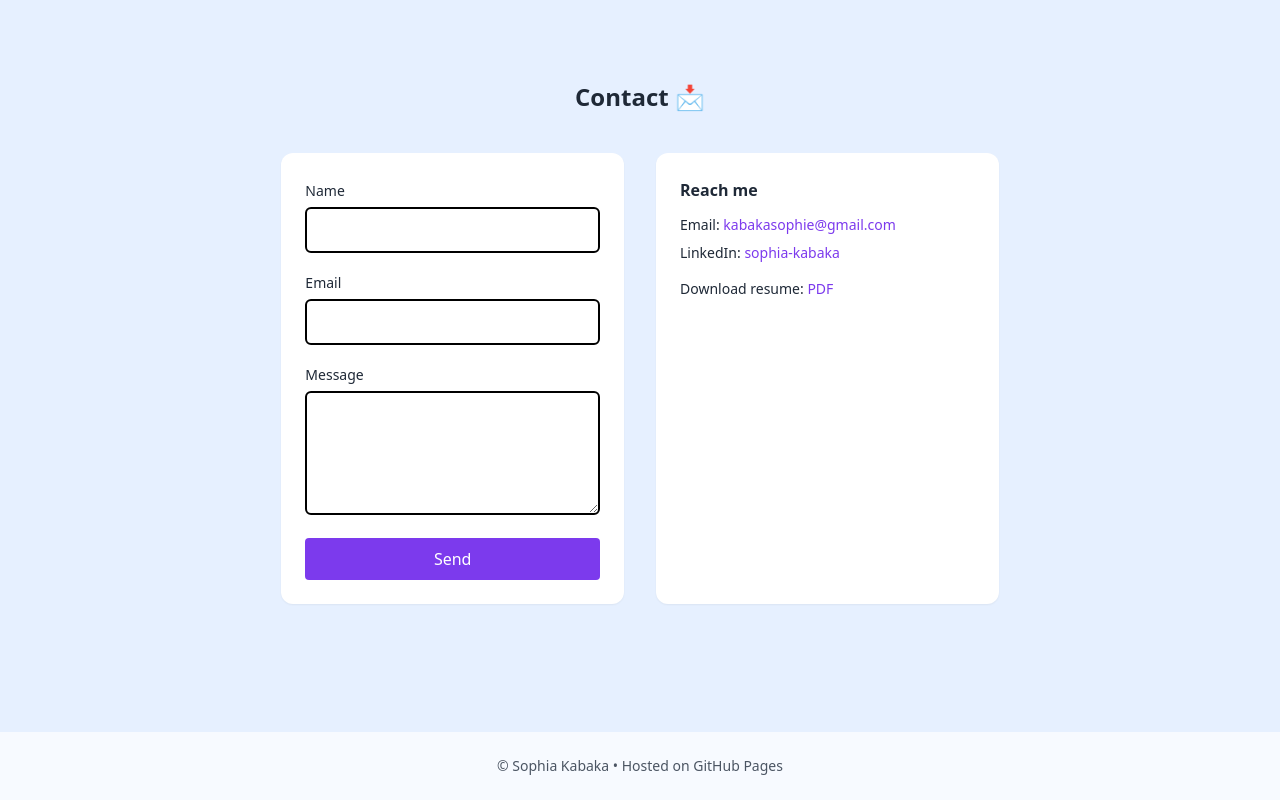
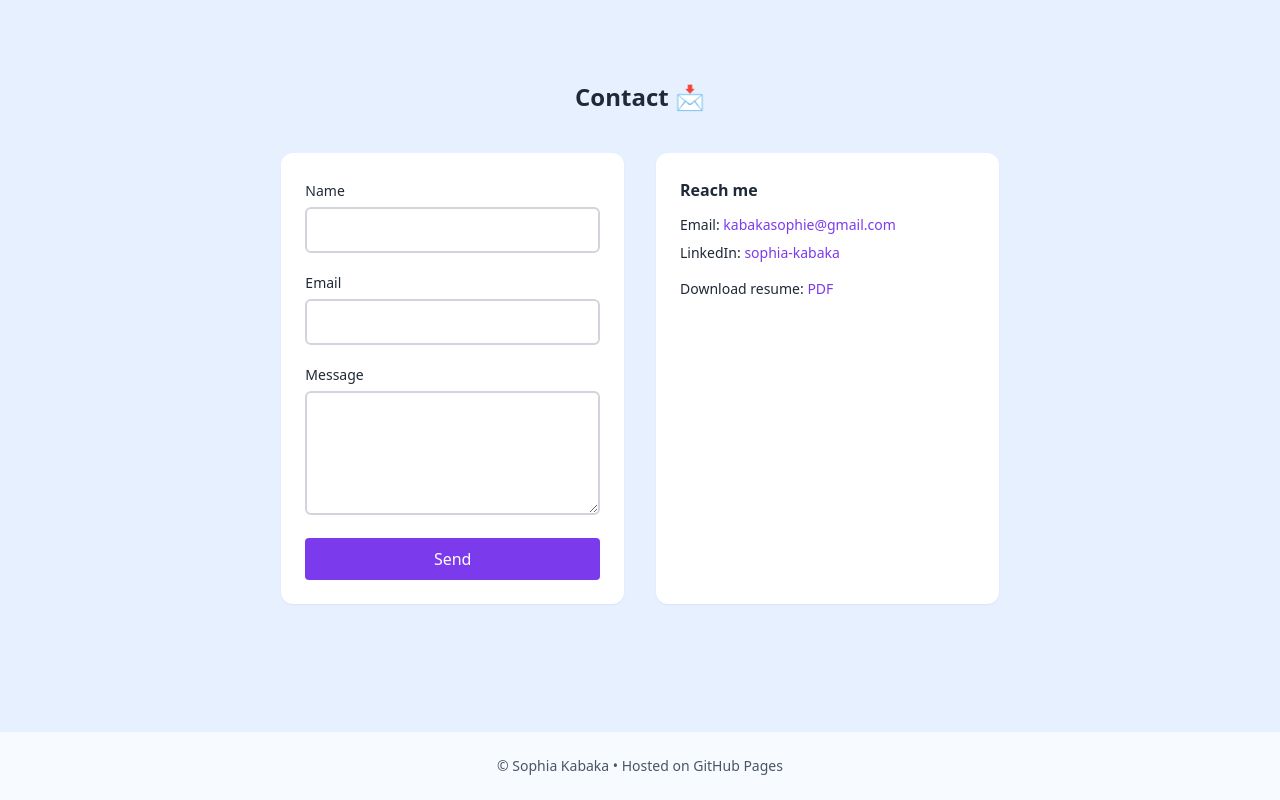
Before and after one commit to sophiakabaka/Portfolio, a plain HTML site: page index.html in a window 1280 px wide. Shown: the part 1467-2267 px from the top of the page. Drawn offline with nearby package versions, Linux system fonts and the light colour scheme.

Commit message:
Update index.html

```diff
--- a/index.html
+++ b/index.html
@@ -249,17 +249,17 @@
       >
         <div>
           <label class="text-sm font-medium">Name</label>
-          <input class="mt-1 w-full border-2 border-black rounded-md p-2" type="text" name="name" required>
+          <input class="mt-1 w-full border-2 border-gray-300 rounded-md p-2" type="text" name="name" required>
         </div>
 
         <div>
           <label class="text-sm font-medium">Email</label>
-          <input class="mt-1 w-full border-2 border-black rounded-md p-2" type="email" name="email" required>
+          <input class="mt-1 w-full border-2 border-gray-300 rounded-md p-2" type="email" name="email" required>
         </div>
 
         <div>
           <label class="text-sm font-medium">Message</label>
-          <textarea class="mt-1 w-full border-2 border-black rounded-md p-2" name="message" rows="4" required></textarea>
+          <textarea class="mt-1 w-full border-2 border-gray-300  rounded-md p-2" name="message" rows="4" required></textarea>
         </div>
 
         <button class="mt-3 px-4 py-2 rounded bg-accent text-white w-full">
```
